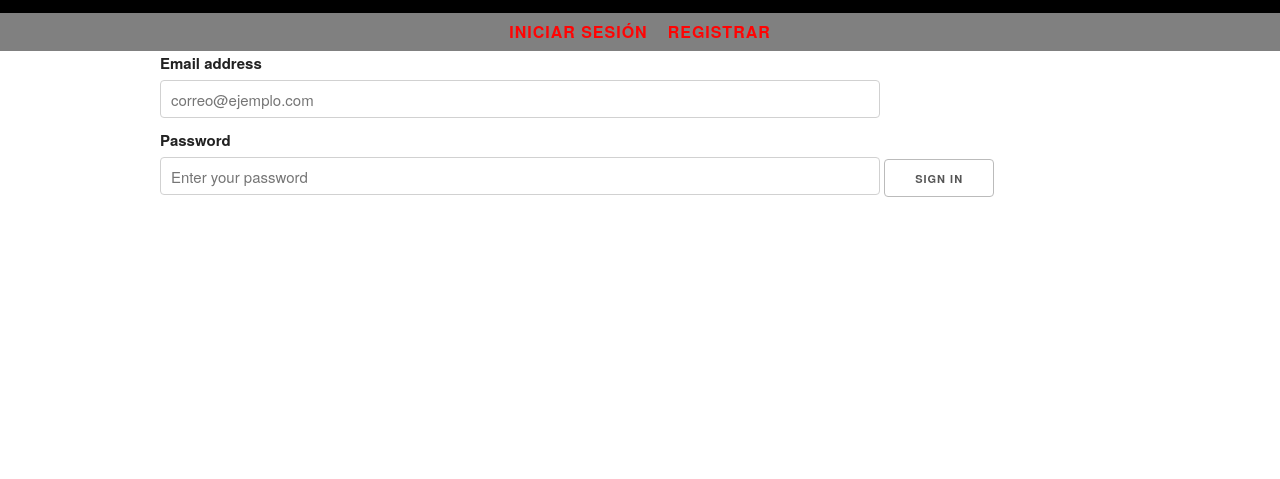
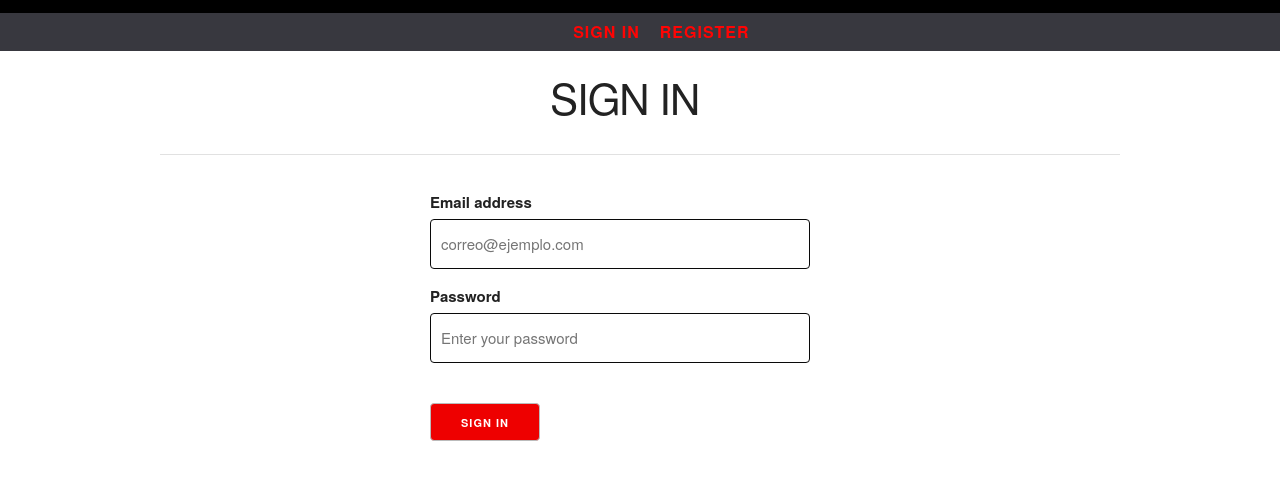
Before and after one commit to demon-for-arcangel/F1_Fantasy, a website: page index.html in a window 1280 px wide. Shown: the part 93-572 px from the top of the page. Drawn offline with Linux system fonts and the light colour scheme; files whose address does not match are found by name.

Commit message:
estilo para index.html

```diff
--- a/index.html
+++ b/index.html
@@ -9,26 +9,34 @@
         <link rel="stylesheet" href="Skeleton/css/normalize.css">
         <link rel="stylesheet" href="Skeleton/css/skeleton.css">
     </head>
-    <body>
+    <body class = "Titillium">
         <header class="header">
             <img src = "imagenes/f1_logo.svg">
         </header>
         <div class="row">
             <div class="twelve columns">
                 <nav class="navbar">
-                    <button id="btnIniciarSesion" onclick = "btnInicioSesion()">Iniciar Sesión</button>
-                    <button id="btnRegistrar" onclick = "btnRegistrar()">Registrar</button>
+                    <button id="btnIniciarSesion" onclick = "btnInicioSesion()">Sign In</button>
+                    <button id="btnRegistrar" onclick = "btnRegistrar()">Register</button>
                 </nav>
             </div>
         </div>
         <div class="container">
+            <div class = "signIn">
+                <div class = "title">
+                    <h2>SIGN IN</h2>
+                </div>
+                <hr>
+                <div class = "form">
                     <form onsubmit= "return validarInicio()">
                         <label for="email">Email address</label>
                         <input type="email" placeholder="correo@ejemplo.com">
                         <label for="password">Password</label>
                         <input type="password" placeholder="Enter your password">
+                    </form>
                     <button>Sign In</button>
-            </form>
+                </div>
+            </div>
         </div>
         <script src="js/app.js"></script>
     </body>
--- a/style/estilo.scss
+++ b/style/estilo.scss
@@ -8,9 +8,9 @@
 }
 
 .navbar {
-    background-color: gray;
+    background-color: #38383f;
     display: flex;
-    padding-left: 39%;
+    padding-left: 44%;
     align-items: center;
 
     button {
@@ -24,22 +24,33 @@
     }
 }
 
-.container {
-    max-width: 960px;
-    margin: 0 auto;
-    padding: 0 20px;
+.signIn{
+    padding-top: 20px;
+
+    .title{
+        padding-left: 390px;
     }
 
     form {
+        padding-left: 270px;
+
         label {
             display: block;
             margin-bottom: 5px;
         }
 
         input {
-        width: 75%;
-        padding: 8px;
-        margin-bottom: 10px;
+            width: 55%;
+            height: 50px;
             border: 1px solid #090909;
         }
     }
+
+    .form {
+        button{
+            margin-left: 270px;
+            color: #FFFFFF;
+            background-color: #EE0000;
+        }
+    }
+}
```
Also changed, not shown: style/estilo.css, 1 other file. Lines whose indentation alone changed are shown as unchanged.
